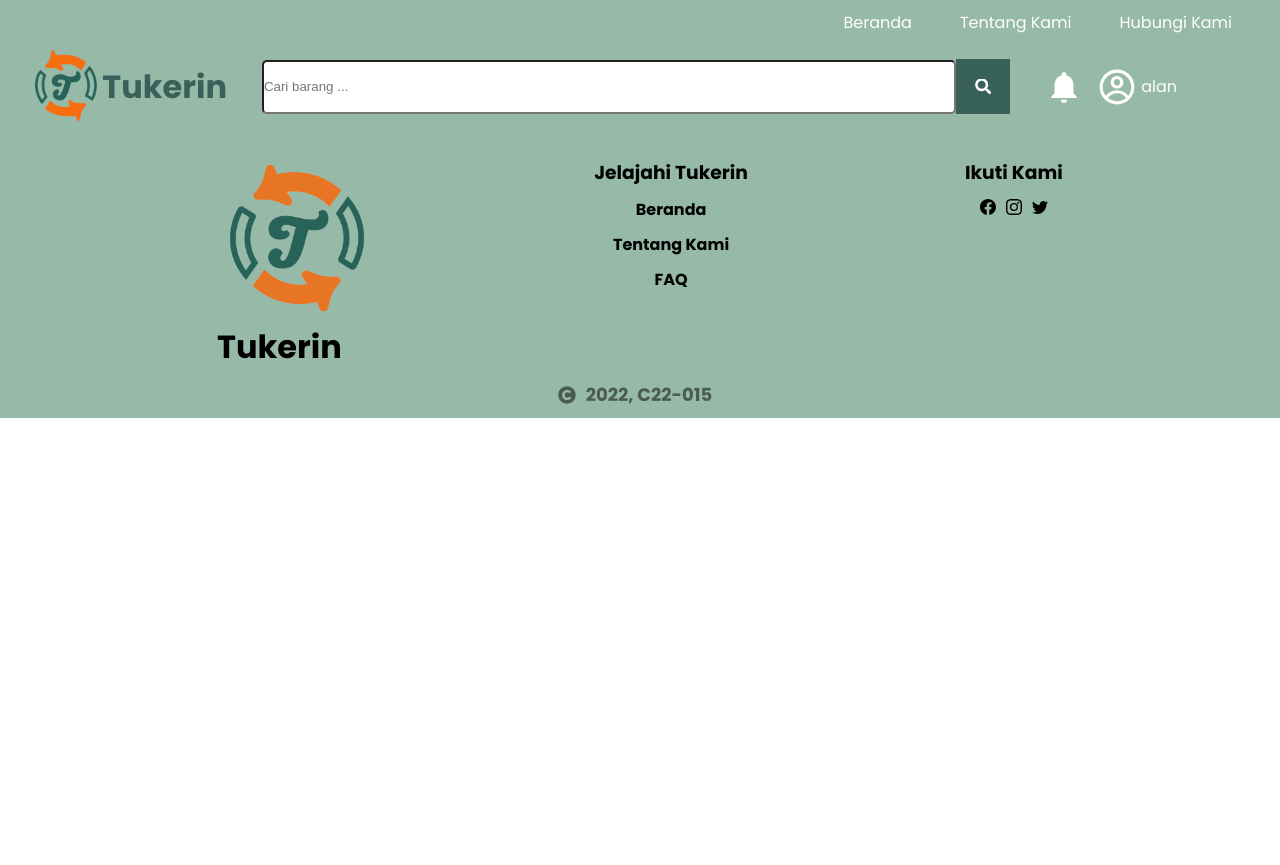
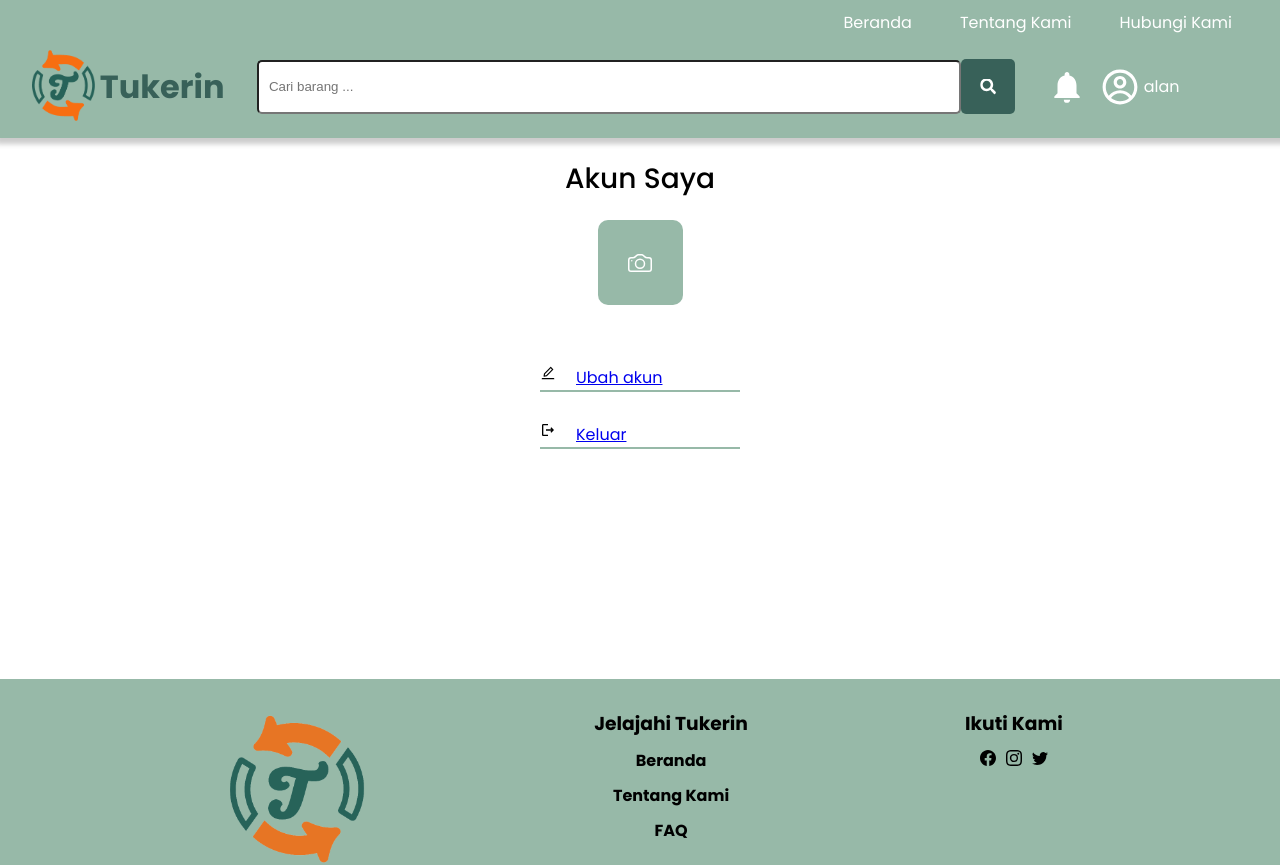
Before and after one commit to muazahalwyh/Tukerin, a React (Create React App) app: page /profile in a window 1280 px wide. Shown: the top 865 px of the page. Before the commit the page ends 800 px from the top, so only its background shows below. Built offline with nearby package versions, Linux system fonts and the light colour scheme.

Commit message:
menambahkan halaman profile

```diff
--- a/src/components/App.js
+++ b/src/components/App.js
@@ -14,6 +14,7 @@ import RegisterPage from '../pages/RegisterPage';
 import LoginPage from '../pages/LoginPage';
 import AddPage from '../pages/AddPage';
 import TransactionPage from '../pages/TransactionPage';
+import MyAccount from '../pages/MyAccountPage';
 // Styles
 import '../styles/App.css';
 // Icons
@@ -27,11 +28,10 @@ import brandTukerinFooter from '../images/tukerinn-removebg.png';
 
 function App() {
   const [searchParams, setSearchParams] = useSearchParams();
-  // const [products, setProduct] = useState([]);
   const [keyword, setKeyword] = useState(() => searchParams.get('keywordSearch') || '');
 
   function onKeywordChangeHandler(keywordSearch) {
-    setKeyword(keyword);
+    setKeyword(keywordSearch);
     setSearchParams({ keywordSearch });
   }
 
@@ -85,6 +85,7 @@ function App() {
             <Route path="/login" element={<LoginPage />} />
             <Route path="/add" element={<AddPage />} />
             <Route path="/transaction" element={<TransactionPage />} />
+            <Route path="/profile" element={<MyAccount />} />
           </Routes>
         </main>
         <footer>
--- a/src/components/Transaction/TransactionTakesPlace.js
+++ b/src/components/Transaction/TransactionTakesPlace.js
@@ -1,6 +1,12 @@
 import React from 'react';
+import Popup from 'reactjs-popup';
+import TransactionPopup from '../pop-up/TransactionPopup';
 
 function TransactionTakesPlace() {
+  function onClick() {
+    const root = document.querySelector('.root-popup-transaction');
+    root.style.display = 'none';
+  }
   return (
     <article className="transaction-item">
       <div className="transaction-item__header">
@@ -14,7 +20,9 @@ function TransactionTakesPlace() {
         </div>
         <div className="transaction-item__body-action">
           <button type="submit" className="button-reject">Tolak</button>
-          <button type="submit" className="button-accept">Terima</button>
+          <Popup trigger={<button onClick={onClick} type="submit" className="button-accept">Terima</button>}>
+            <TransactionPopup />
+          </Popup>
         </div>
       </div>
       <div className="transaction-item__message">Ayo kita barter yuk..</div>
--- a/src/components/pop-up/ProfileModal.js
+++ b/src/components/pop-up/ProfileModal.js
@@ -1,6 +1,9 @@
 /* eslint-disable jsx-a11y/no-static-element-interactions */
 /* eslint-disable jsx-a11y/click-events-have-key-events */
 import React from 'react';
+import { CgProfile } from 'react-icons/cg';
+import { AiOutlineShoppingCart } from 'react-icons/ai';
+import { MdOutlineInventory2, MdOutlineLogout } from 'react-icons/md';
 
 function ProfileModal() {
   function onClick() {
@@ -10,10 +13,22 @@ function ProfileModal() {
   return (
     <div onClick={onClick} className="root-popup-profile">
       <div className="profile-modal">
-        <a href="/profile"><p>Profile</p></a>
-        <a href="/profile"><p>Transaksi</p></a>
-        <a href="/profile"><p>Barang Saya</p></a>
-        <a href="/profile"><p>Log Out</p></a>
+        <div>
+          <CgProfile />
+          <a href="/profile"><p>Profile</p></a>
+        </div>
+        <div>
+          <AiOutlineShoppingCart />
+          <a href="/transaction"><p>Transaksi</p></a>
+        </div>
+        <div>
+          <MdOutlineInventory2 />
+          <a href="/profile"><p>Barang Saya</p></a>
+        </div>
+        <div>
+          <MdOutlineLogout />
+          <a href="/profile"><p>Log Out</p></a>
+        </div>
       </div>
     </div>
   );
--- /dev/null
+++ b/src/components/pop-up/TransactionPopup.js
@@ -0,0 +1,49 @@
+/* eslint-disable react/jsx-no-bind */
+/* eslint-disable jsx-a11y/no-static-element-interactions */
+/* eslint-disable jsx-a11y/click-events-have-key-events */
+import React from 'react';
+import { GrFormClose } from 'react-icons/gr';
+import { BsWhatsapp } from 'react-icons/bs';
+import CONFIG from '../../utils/config';
+
+function TransactionPopup() {
+  function onClick() {
+    const root = document.querySelector('.root-popup-transaction');
+    root.style.display = 'none';
+  }
+
+  return (
+    <div className="root-popup-transaction">
+      <div className="popup-transaction-success">
+        <div className="close-form">
+          <GrFormClose onClick={onClick} className="close-icon" />
+        </div>
+        <div className="transaksi-sukses">
+          <h4>Yeay kamu berhasil menemukan barang yang sesuai</h4>
+          <p>Segera hubungi pembeli melalui whatsapp untuk transaksi selanjutnya</p>
+          <div className="product-match-container">
+            <h5>Product match</h5>
+            <div>
+              <img src={CONFIG.BASE_IMAGE_URL} alt="foto pembeli" />
+              <h5>nama pembeli</h5>
+            </div>
+            <div>
+              <img src={CONFIG.BASE_IMAGE_URL} alt="foto pembeli" />
+              <div>
+                <p>nama barang</p>
+                <p>harga</p>
+              </div>
+            </div>
+            <div />
+          </div>
+          <a href="/login">
+            <p>Hubungi via Whatsapp</p>
+            <BsWhatsapp className="whatsapp-icon" />
+          </a>
+        </div>
+      </div>
+    </div>
+  );
+}
+
+export default TransactionPopup;
--- /dev/null
+++ b/src/pages/MyAccountPage.js
@@ -0,0 +1,36 @@
+import React, { useState } from 'react';
+import { BsCamera } from 'react-icons/bs';
+import { AiOutlineEdit } from 'react-icons/ai';
+import { MdOutlineLogout } from 'react-icons/md';
+import '../styles/MyAccountPage.css';
+
+function MyAccount() {
+  const [picture, setPicture] = useState([]);
+  console.log(picture);
+
+  const handlePicture = (e) => {
+    console.log(e.target.files);
+    setPicture(URL.createObjectURL(e.target.files[0]));
+  };
+  return (
+    <div className="myaccount-container">
+      <h1>Akun Saya</h1>
+      <div className="profile-picture">
+        <input type="file" onChange={handlePicture} />
+        <BsCamera className="icon-add" />
+      </div>
+      <div className="profile-setting">
+        <div>
+          <AiOutlineEdit />
+          <a href="/profile"><p>Ubah akun</p></a>
+        </div>
+        <div>
+          <MdOutlineLogout />
+          <a href="/transaction"><p>Keluar</p></a>
+        </div>
+      </div>
+    </div>
+  );
+}
+
+export default MyAccount;
--- /dev/null
+++ b/src/styles/MyAccountPage.css
@@ -0,0 +1,60 @@
+.myaccount-container {
+    margin: 0;
+    padding: 0;
+}
+
+.myaccount-container h1 {
+    margin: 20px;
+    font-size: 28px;
+    font-weight: 500;
+    text-align: center;
+}
+
+.profile-picture {
+    display: flex;
+    margin: auto;
+    justify-content: center;
+    align-items: center;
+    width: 85px;
+    height: 85px;
+    background-color: #97B9A8;
+    border-radius: 10px;
+  }
+
+  .profile-picture input {
+    position: absolute;
+    width: 85px;
+    height: 85px;
+    opacity: 0;
+    z-index: +20;
+  }
+
+  .icon-add {
+    color: white;
+    margin: auto;
+    z-index: +10;
+    width: 24px;
+    height: 24px;
+  }
+
+  .profile-setting {
+    display: flex;
+    flex-direction: column;
+    justify-content: center;
+    align-items: left;
+    text-align: center;
+    margin: 30px auto;
+    margin-bottom: 200px;
+    padding: 30px;
+    width: 200px;
+    z-index: 10;
+    color: black;
+    background-color: white;
+    gap: 30px;
+  }
+
+  .profile-setting div {
+    display: flex;
+    gap: 20px;
+    border-bottom: 2px solid #97B9A8;
+  }
--- a/src/styles/TransactionPage.css
+++ b/src/styles/TransactionPage.css
@@ -7,6 +7,7 @@
     display: flex;
     flex-direction: column;
     justify-content: center;
+    align-items: center;
     margin-top: 20px;
     width: 100%;
   }
@@ -17,7 +18,7 @@
   }
 
   .transaction-item {
-    border: 2px solid black;
+    border: 2px solid #d9d9d9;
     border-radius: 20px;
     margin: 20px 50px;
   }
@@ -88,3 +89,94 @@
     text-align: center;
     font-weight: bold;
   }
+
+  /* POPUP */
+
+  .root-popup-transaction {
+    position: fixed;
+    width: 100%;
+    height: 100%;
+    top: 0;
+    left: 0;
+    right: 0;
+    bottom: 0;
+    background-color: rgba(0, 0, 0, 0.5);
+    cursor: pointer;
+  }
+
+  .popup-transaction-success {
+    display: flex;
+    flex-direction: column;
+    align-items: center;
+    text-align: left;
+    padding: 30px;
+    width: 400px;
+    height: 480px;
+    border: solid;
+    border-color: #D9D9D9;
+    position: absolute;
+    z-index: 10;
+    color: black;
+    background-color: white;
+    border-radius: 20px;
+    top: 50%;
+    left: 50%;
+    right: auto;
+    bottom: auto;
+    margin-right: -50%;
+    transform: translate(-50%, -50%);
+    gap: 20px;
+  }
+
+  .transaksi-sukses {
+    display: flex;
+    flex-direction: column;
+    gap: 15px;
+  }
+
+  .transaksi-sukses img {
+    border-radius: 10px;
+    max-width: 60px;
+    max-height: 60px;
+  }
+
+  .transaksi-sukses a {
+    display: flex;
+    justify-content: center;
+    gap: 8px;
+    border-radius: 20px;
+    color: white;
+    background-color: #386159;
+    padding: 10px;
+    margin-top: 60px;
+  }
+
+  .product-match-container {
+    min-height: 150px;
+    display: flex;
+    flex-direction: column;
+    justify-content: center;
+    font-size: 14px;
+    padding: 15px;
+    border-radius: 15px;
+    background-color: #eee;
+    gap: 10px;
+  }
+
+  .product-match-container div {
+    display: flex;
+    flex-direction: row;
+    gap: 15px;
+  }
+
+  .product-match-container div div {
+    display: flex;
+    flex-direction: column;
+    gap: 0;
+  }
+
+  .product-match-container h5 {
+    font-weight: 550;
+    font-size: 14px;
+    text-align: center;
+  }
--- a/src/styles/index.css
+++ b/src/styles/index.css
@@ -19,6 +19,8 @@ header {
   flex-direction: column;
   width: 100%;
   background-color: #97B9A8;
+  box-shadow: 1px 1px 5px 5px #ccc;
+  padding-bottom: 10px;
 }
 
 nav {
@@ -75,12 +77,14 @@ header div .search-bar input {
   width: 690px;
   height: 50px;
   border-radius: 5px;
+  padding-left: 10px;
 }
 
 .fa-search {
   color: white;
   background-color: #386159;
   padding: 1.2em;
+  border-radius: 5px;
   max-height: 50px;
 }
 
@@ -203,27 +207,32 @@ header .authentication-button button{
   position: fixed;
   width: 100%;
   height: 100%;
-  top: 130px;
-  left: 0;
+  top: 120px;
+  left: 1250px;
   right: 0;
   bottom: 0;
 }
 
 .profile-modal {
-  float: right;
+  position: relative;
   display: flex;
   flex-direction: column;
   justify-content: center;
-  align-items: center;
+  align-items: left;
   text-align: center;
   padding: 30px;
-  width: 230px;
+  width: 150px;
   border: solid;
   border-color: #D9D9D9;
   z-index: 10;
   color: black;
   background-color: white;
-  gap: 10px;
+  gap: 30px;
+}
+
+.profile-modal div {
+  display: flex;
+  gap: 20px;
 }
 
 /* LOGIN */
```
